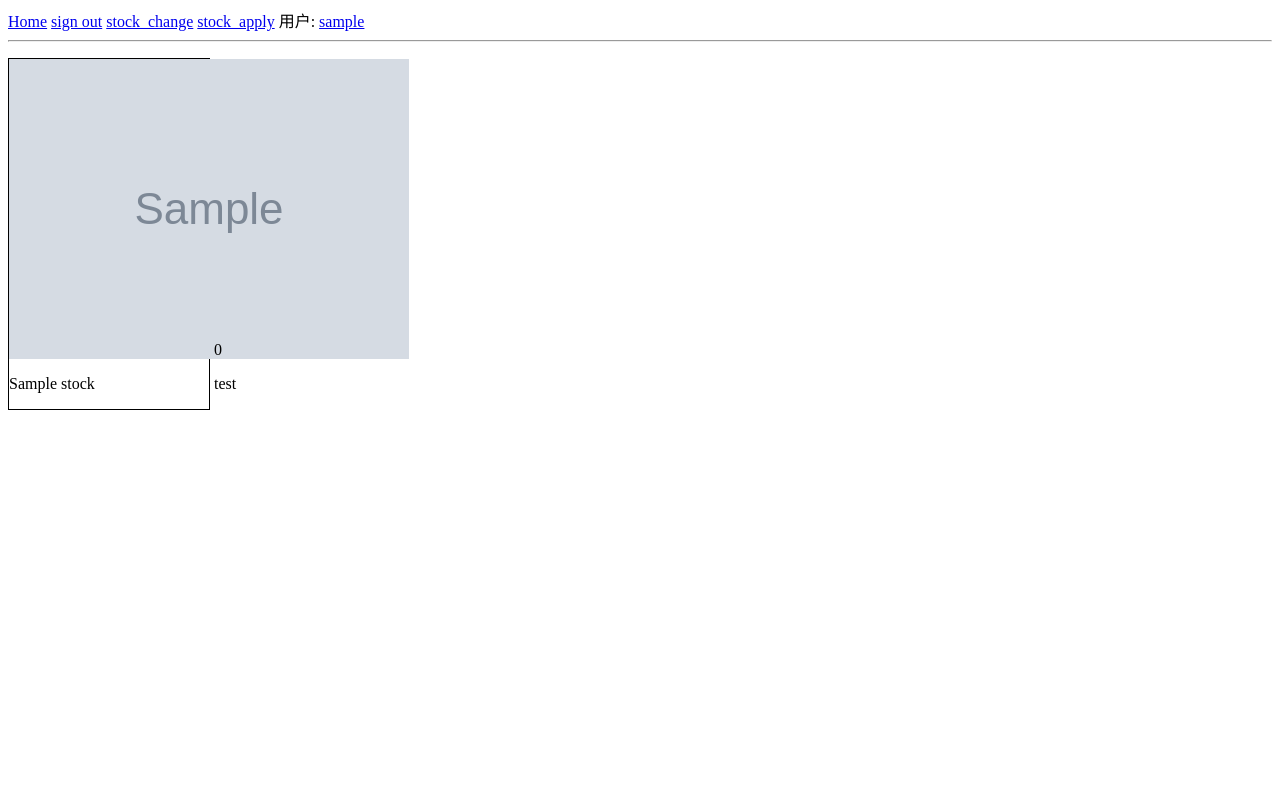
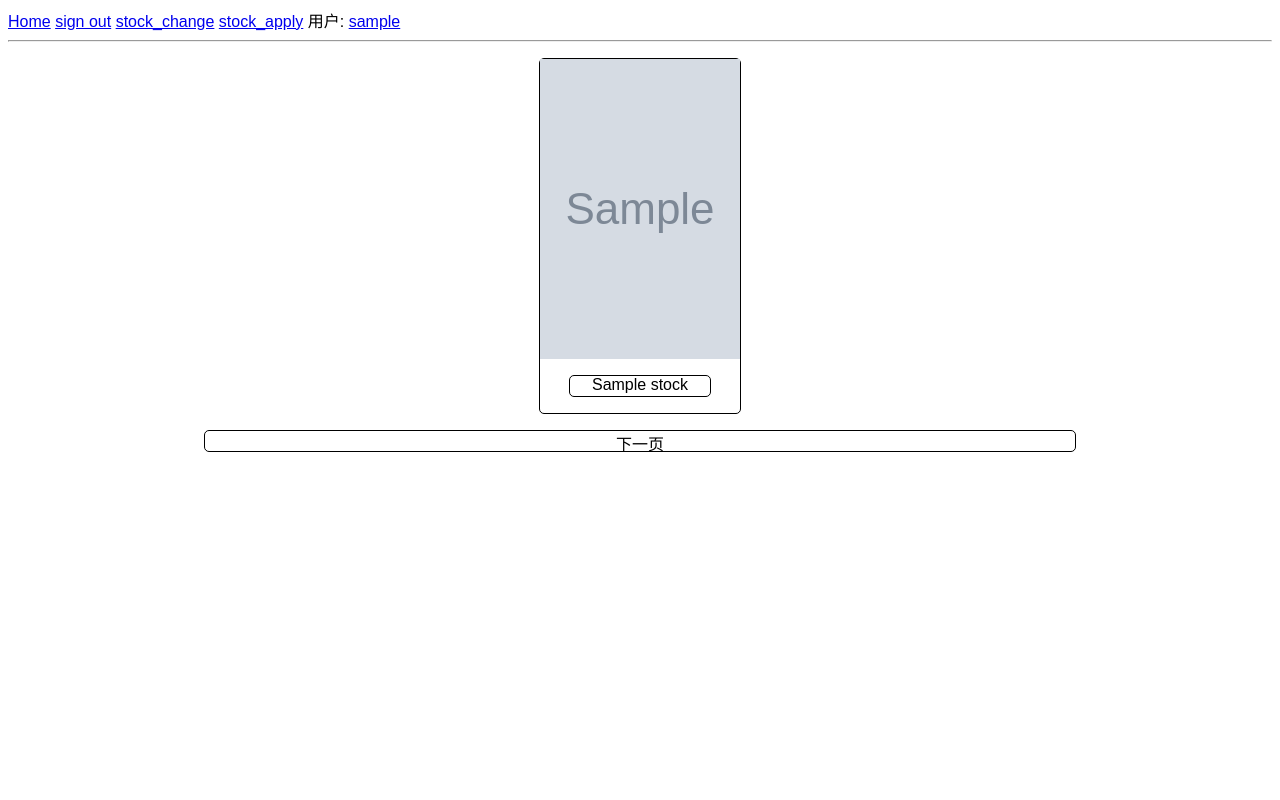
Before and after one commit to malusama/ACGN_Stock, a Flask app: page /stock_change in a window 1280 px wide. Run offline with Flask 2, Linux system fonts and the light colour scheme; the visitor is signed in with stand-in values (Sample User, id 1); tables that the repository leaves empty hold one stand-in row (Sample ...); some libraries are stand-ins or nearby versions.

Commit message:
修改css

```diff
--- a/app/templates/base.html
+++ b/app/templates/base.html
@@ -1,6 +1,9 @@
 <html>
   <script src="https://unpkg.com/axios@0.17.1/dist/axios.min.js"></script>
   <script src="{{ url_for('static', filename='vue.min.js') }}"></script>
+  <style type="text/css">
+      body {font-family: sans-serif;}
+  </style>
   <head>
     {% if title %}
     <title>{{title}}</title>
--- a/app/templates/stock_change.html
+++ b/app/templates/stock_change.html
@@ -1,15 +1,41 @@
 <script type="text/javascript" src="https://cdn.staticfile.org/jquery/3.2.1/jquery.min.js"></script>
 {% extends "base.html" %}
 {% block content %}
-
+<style>
+#works{
+  border-style: solid;
+  display: inline-block;
+  border-width: 1px;
+  width: 200px;
+  border-radius:5px;
+}
+#works img{
+  width: 200px;
+  height: 300px;
+}
+#stock{
+  text-align: center;
+  margin: 10px;
+}
+#stock p{
+  border-style: solid;
+  border-width: 1px;
+  margin-left:auto;
+  margin-right:auto;
+  width:70%;
+  height: 20px;
+  border-radius:5px;
+  -webkit-line-clamp: 6;
+  overflow: hidden;
+}
+</style>
 <div id="stock" >
-	<div v-for="iter in stock_json" style="border-style: solid; display: inline-block;border-width: 1px;width: 200px;" v-on:click="sclick(iter.id)">
+	<div id ='works' v-for="iter in stock_json"  v-on:click="sclick(iter.id)">
 		<img :src="iter.cover">
 		<p>[[ iter.name ]]</p>
 	</div>
   <div v-show="!(limit + offset) < count">
-    <p v-model="offset"> [[ offset ]]</p>
-    <a v-model="offset" v-on:click="stock(Number(offset) + 27, 27)">test</a>
+    <p v-model="offset" v-on:click="stock(Number(offset) + 27, 27)">下一页</p>
   </div>
 </div>
 
@@ -59,9 +85,5 @@ var stock = new Vue({
 });
 
 </script>
-<style>
-div{
-    display: inline-block;
-}
-</style>
+
 {% endblock %}
```
Also changed, not shown: app/templates/stock.html (+26 -4 lines).
